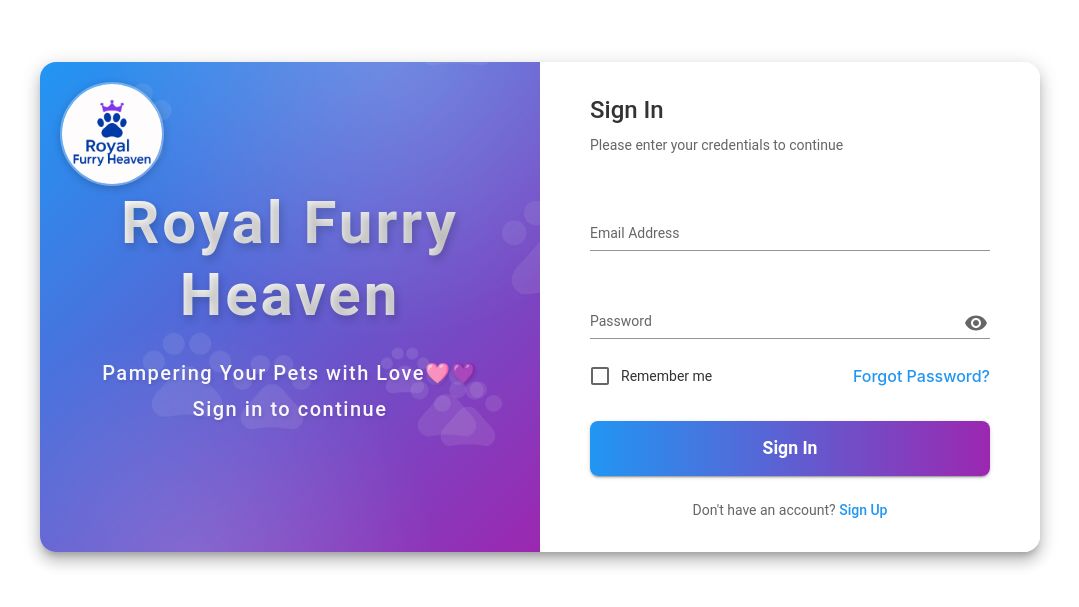
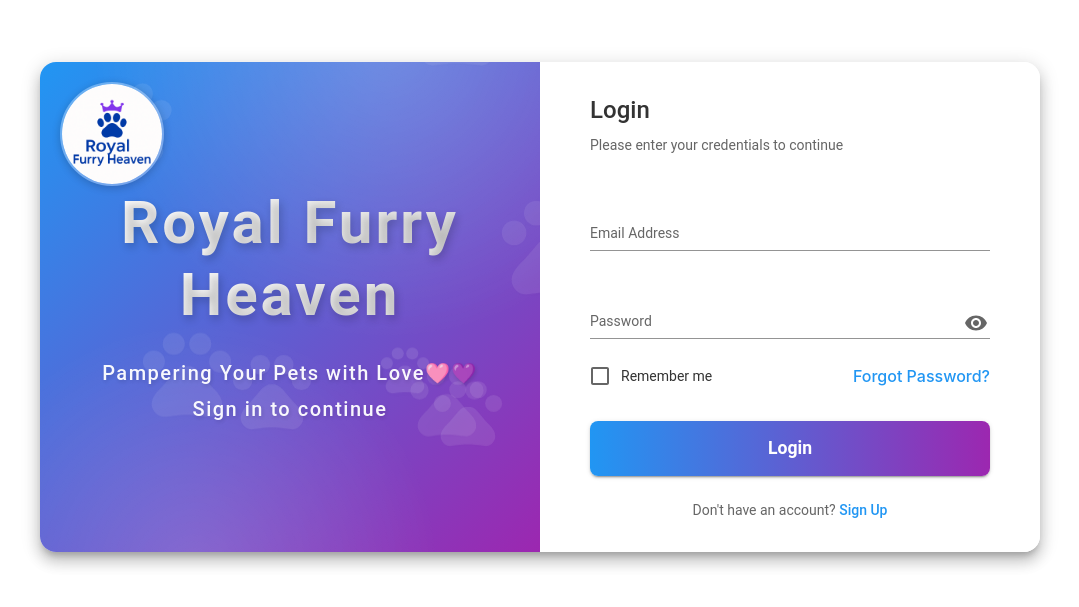
Before and after one commit to Sushmitha614/Royal_Furry_Haven_PETS, a React (Create React App) app in the folder frontend/: page / in a window 1280 px wide. Shown: the part 109-716 px from the top of the page, without its empty margins (100-1179 px from the left). Built offline with nearby package versions, Linux system fonts and the light colour scheme.

Commit message:
user table align and login page button changes

```diff
--- a/frontend/src/dashboard/admin/Users/AllUsers.jsx
+++ b/frontend/src/dashboard/admin/Users/AllUsers.jsx
@@ -32,7 +32,7 @@ export default function AllUsers() {
             <Table>
               <TableHead>
                 <TableRow>
-                  <TableCell>User ID</TableCell>
+                  {/* <TableCell>User ID</TableCell> */}
                   <TableCell>Name</TableCell>
                   <TableCell>Email</TableCell>
                   <TableCell>Phone</TableCell>
@@ -44,7 +44,7 @@ export default function AllUsers() {
               <TableBody>
                 {users.map((user) => (
                   <TableRow key={user.id} hover sx={{ transition: 'background 0.2s', '&:hover': { background: '#e0f7fa' } }}>
-                    <TableCell>{user.id}</TableCell>
+                    {/* <TableCell>{user.id}</TableCell> */}
                     <TableCell>{user.name}</TableCell>
                     <TableCell>{user.email}</TableCell>
                     <TableCell>{user.phone}</TableCell>
--- a/frontend/src/pages/LoginPage.jsx
+++ b/frontend/src/pages/LoginPage.jsx
@@ -297,7 +297,7 @@ if (formData.email === adminEmail && formData.password === adminPassword) {
                 color="text.primary"
                 gutterBottom
               >
-                Sign In
+                Login
               </Typography>
               <Typography
                 variant="body2"
@@ -401,7 +401,7 @@ if (formData.email === adminEmail && formData.password === adminPassword) {
                     },
                   }}
                 >
-                  Sign In
+                  Login
                 </Button>
                 <Box mt={3} textAlign="center">
                   <Typography variant="body2" color="text.secondary">
```
